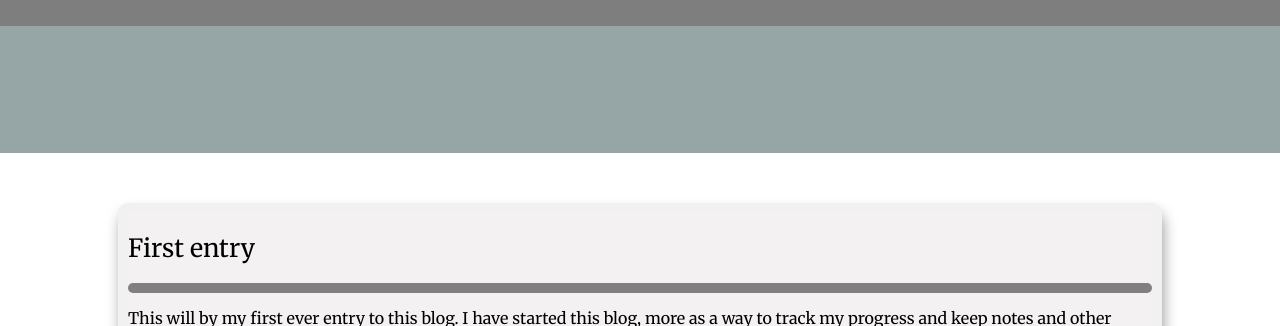
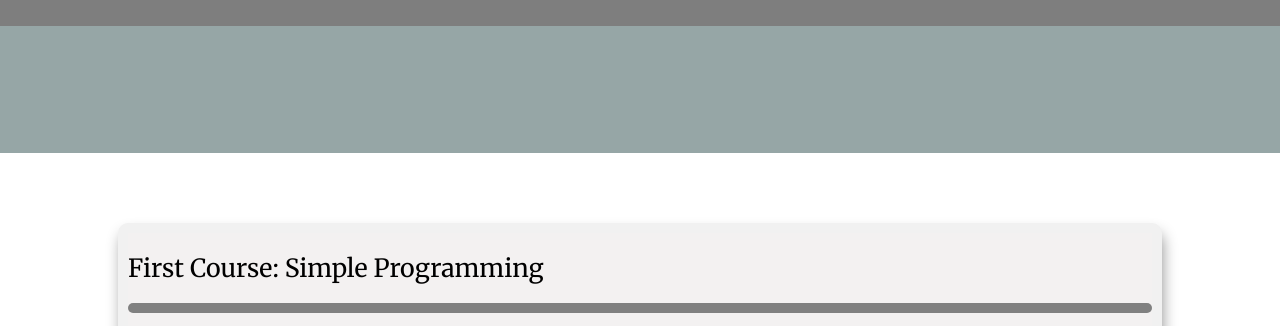
Before and after one commit to Kristianfriis/Kristian_Blog, a website built with Parcel: page index.html in a window 1280 px wide. Shown: the part 407-733 px from the top of the page. Built offline with nearby package versions, Linux system fonts and the light colour scheme.

Commit message:
added the logic for rendering cards with blogpost.

```diff
--- a/index.html
+++ b/index.html
@@ -37,7 +37,7 @@
 		</div>
 	-->
 	<main id="main">
-		<div class="content">
+		<!--<div class="content">
 			<h2>First entry</h2>
 			<div class="content_header"></div>
 			<p>
@@ -55,6 +55,9 @@
 			<p>In the mean time, keep coding :-D</p>
 			<p>Kristian Friis</p>
 			<p class="date"><small>19/07/2019</small></p>
+		</div>-->
+		<div id="container">
+
 		</div>
 	</main>
 	<footer>
--- a/src/blog_post.mjs
+++ b/src/blog_post.mjs
@@ -3,18 +3,40 @@ const blogPost = [
     id: 1,
     title: 'First Course: Simple Programming',
     text: 'The first course I took was called programming. I call the blog post for simple programming because it would be more fitting. The course itself is just called “Programming”, but I suspect it is called that because it looks better than “Simple Programming” or “Programming Fundamentals”.'
-          + '<br>' +
+          + '<br>' + '<br>' +
           'It was a 7 week course where we were taught taught fundamental programming in Javascript, which makes a lot of sense considering it is really easy to get started with Javascript. You only need a browser and a text editor then you are good to go.'
-           + '<br>' +
+           + '<br>' + '<br>' +
           'Having already finished almost all of FreeCodeCamps Javascript section, I did not find the course hard or difficult. I did learn some new things which was nice and finally got my head wrapped around multi dimensional arrays.'
-          +'<br>' +
+          +'<br>' + '<br>' +
           'For my exam project I made a simple website that would take the length, width, height and weight of up to 10 different parcels/pallets and would output which carrier service had surcharges on the input and what kind of surcharges. The main things I took away from this project was:'
-          + '<br>' +
+          + '<br>' + '<br>' +
           'Loops: Before this project I used to just hardcode things instead of creating a loop and loop through them. This was a huge timesaver, and cleared up all the many lines of code that did the same thing. It also helped with the readability of my code. So I learned how DRY should be a part of your mindset when programming.'
-          + '<br>' +
+          + '<br>' + '<br>' +
           'Multidimensional Arrays: Really simple actually, I just learned and understood how multidimensional arrays work.'
-          + '<br>' +
-          'Structure: The way I structured this project, which was my first larger project, was just in one .js file which is a horrible way to do it. Since then I have reminded myself over and over to separate files and code in a module like way. This has helped a lot when reading my code later and not get super confused.'
+          + '<br>' + '<br>' +
+          'Structure: The way I structured this project, which was my first larger project, was just in one .js file which is a horrible way to do it. Since then I have reminded myself over and over to separate files and code in a module like way. This has helped a lot when reading my code later and not get super confused.',
+    date: '01-01-2020'
+  },
+  {
+    id: 2,
+    title: 'Second Course: Databases',
+    text: 'The Second course was a 10 week course in databases. We had our focus on Microsoft SQL server and the thoughts that go into designing and building a database.' + '<br>' +
+          'The course was estimated to take 10 weeks to complete, but you had 6 months to complete these 10 weeks.'  + '<br>' +
+          'That proved to be hard for me, as I did literally nothing the first 10 weeks of the course. I learned that I need a close deadline to complete a project otherwise I will procrastinate.But hey, It is good to learn these things about one self. For instance, I now know I have to set small deadlines within a big project, else I will procrastinate.'
+           + '<br>' + '<br>' +
+          'The topic I found the hardest to understand in the course was ER diagrams. It was to abstract and designy (though it is not a word). So this way of designing a database is not my favourite kind.'  + '<br>' +
+          'But Database Normalization on the other hand, that I do get, and I like it. It is more tangible than ER diagrams.'
+           + '<br>' + '<br>' +
+          'Database Normalization is the process of taking a database and testing it against some parameters. There are originally only 3 levels, well 4 if you count the starting point of database.'
+           + '<br>' + '<br>' +
+          'I have not got more interesting to say about this course. It felt more introductory than anything else.',
+    date: '09-01-2020'
+  },
+  {
+    id: 3,
+    title: 'Third Course: Client Side Programming',
+    text: 'This time it was client side programming. This included HTML, CSS and Javascript. So I was right at home, having completed all of the frontend portion of FreeCodeCamp I felt confident that I would ace this course.<br><br>And I did, nothing more to say than that. I created a website for my dad’s fictional company, where he might sell custom grips made for pistols. It went pretty well if I say so myself. I am no designer and my website suffers from that, but technically it is           proficient.<br><br> From this I got more confidence in making websites and tried some new things like creating modals and picture carousels. This is something I can use in my future endeavours.<br><br> I have some projects lined up for a client. It is a hairdresser who do not have a website at the moment. So it is gonna be a simple one page application, with a future time booking feature since the next course I am gonna take is server side programming.',
+    date: '12-01-2020'
   }
 ];
 
--- a/src/index.mjs
+++ b/src/index.mjs
@@ -1,7 +1,23 @@
 import blogPost from './blog_post.mjs';
 
+const container = document.getElementById('container');
+
 function test() {
-  console.log(blogPost);
+  console.log(blogPost[0].title);
 }
 
-document.AddEventListener('DOMContentLoaded', test())
+function getBlogPosts(){
+  let output = "";
+  for (var i = 0; i < blogPost.length; i++) {
+    output +=   `<div class="content">
+                  <h2>${blogPost[i].title}</h2>
+                  <div class="content_header">
+                  </div>
+                  <p>${blogPost[i].text}</p>
+                  <p>Kristian Friis</p><p class="date"><small>${blogPost[i].date}</small></p>
+                </div>`;
+    container.innerHTML = output;
+  };
+};
+
+document.AddEventListener('DOMContentLoaded', getBlogPosts());
--- a/src/styles.css
+++ b/src/styles.css
@@ -64,6 +64,7 @@ li a:hover {
   border: solid #f1f1f1 10px;
   border-radius: 10px;
   box-shadow: 2px 9px 15px -2px rgba(0, 0, 0, 0.46);
+  margin-top: 20px;
 }
 .content_header {
   border-bottom: solid grey 10px;
```
